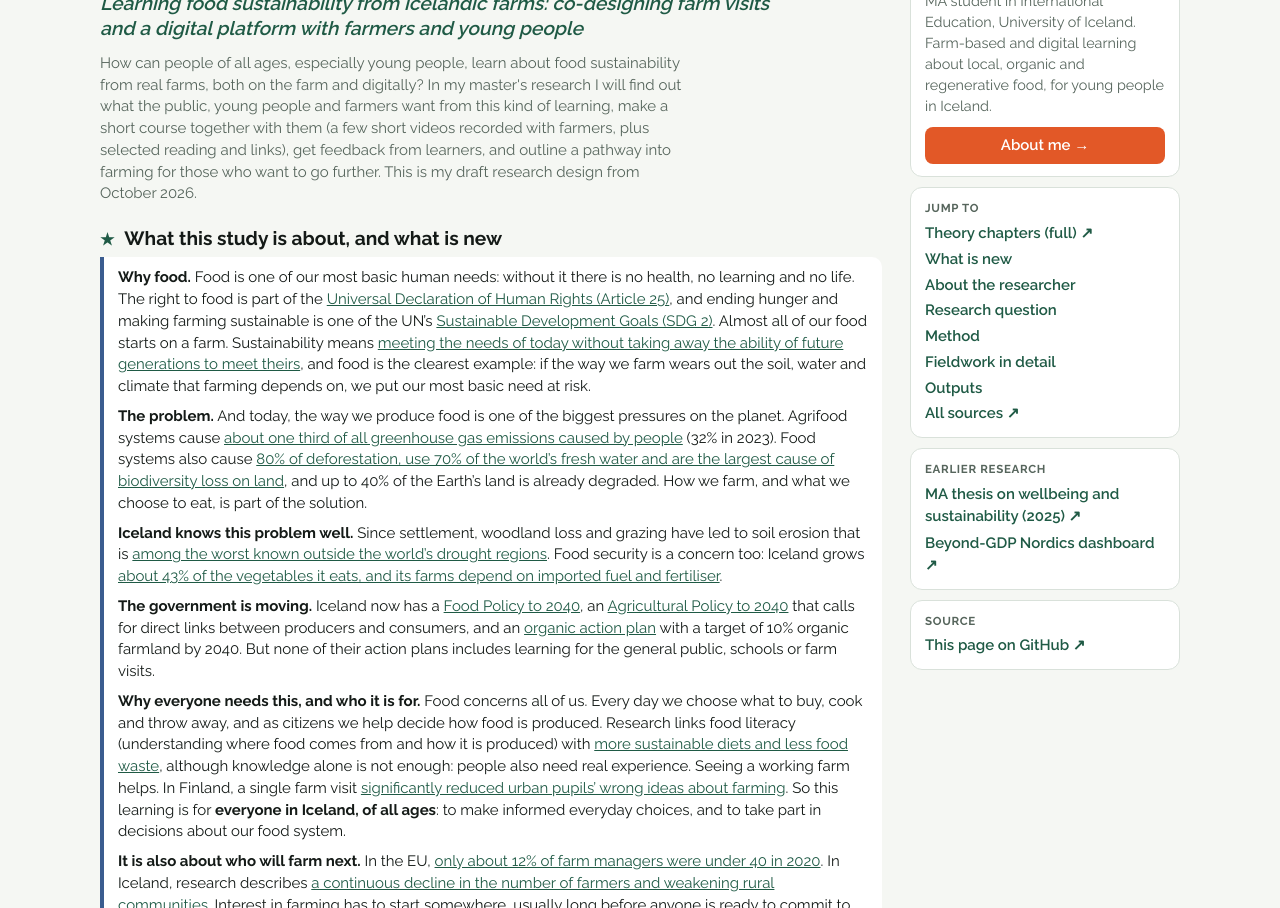
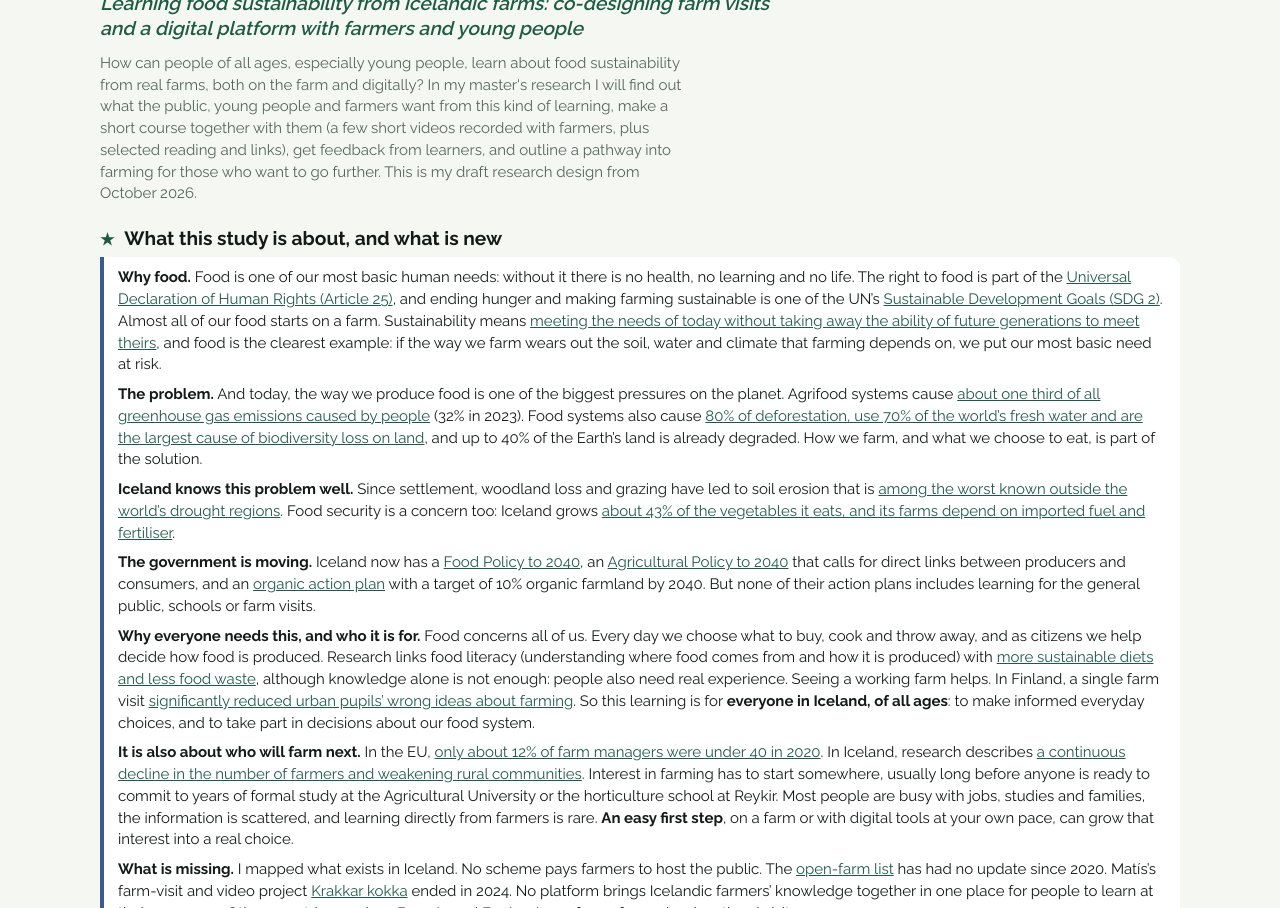
Before and after one commit to mermina/farm-education-research, a plain HTML site: page index.html in a window 1280 px wide. Shown: the part 182-1090 px from the top of the page. Drawn offline with Linux system fonts and the light colour scheme.

Commit message:
Remove sidebar from main and theory pages; move earlier-research links into About the researcher

```diff
--- a/index.html
+++ b/index.html
@@ -96,7 +96,7 @@ footer.site div{max-width:1080px;margin:0 auto;opacity:.75}
   <a class="brand" href="#top"><span class="bn"><b>Marina Ermina</b><span>Farm Education Research</span></span></a>
   <nav class="menu" aria-label="Sections"><a href="#new">Why it matters</a><a href="#question">Question</a><a href="#audiences">Audiences</a><a href="#theory">Theory</a><a href="theory.html">Theory chapters ↗</a><a href="#method">Method</a><a href="#fieldwork">Fieldwork</a><a href="#outputs">Outputs</a><a href="#researcher">Researcher</a><a href="sources.html">Sources ↗</a></nav>
 </div></header>
-<main class="site" id="top"><div class="wrap layout"><div class="view">
+<main class="site" id="top"><div class="wrap"><div class="view">
 <div class="vh"><div class="meta">Master's research · MA International Education, University of Iceland · 2026–2027</div><h1>Farm Education Research</h1>
 <p class="subtitle">Learning food sustainability from Icelandic farms: co-designing farm visits and a digital platform with farmers and young people</p>
 <p class="lede">How can people of all ages, especially young people, learn about food sustainability from real farms, both on the farm and digitally? In my master's research I will find out what the public, young people and farmers want from this kind of learning, make a short course together with them (a few short videos recorded with farmers, plus selected reading and links), get feedback from learners, and outline a pathway into farming for those who want to go further. This is my draft research design from October 2026.</p></div>
@@ -237,32 +237,12 @@ footer.site div{max-width:1080px;margin:0 auto;opacity:.75}
     <li><span class="id">↗</span><div><div class="t"><a href="https://hdl.handle.net/1946/51535">MA thesis: Exploring Indicators of Human Wellbeing and Ecological Sustainability in the Nordic Countries (2025)</a></div><div class="d">Skemman, University of Iceland.</div></div><span class="chip c-decided">Research</span></li>
     <li><span class="id">↗</span><div><div class="t"><a href="https://mermina.github.io/beyond-gdp-nordics/">Interactive dashboard: Wellbeing Economy, Beyond-GDP Indicators in the Nordics</a></div><div class="d">Wellbeing indices vs the Ecological Footprint, 2000–2022.</div></div><span class="chip c-decided">Research</span></li>
   </ul>
-</section>
+<p class="note" style="margin-top:8px"><b>Earlier research:</b> <a href="https://hdl.handle.net/1946/51535">MA thesis on wellbeing and sustainability (2025) ↗</a> · <a href="https://mermina.github.io/beyond-gdp-nordics/">Beyond-GDP Nordics dashboard ↗</a></p></section>
 <section id="sources">
   <h2><span class="n">R6</span>Sources</h2>
   <p class="note"><a href="sources.html"><b>See the full list of sources, in alphabetical order →</b></a> Every fact on this page also links directly to its source.</p>
 </section>
-</div><aside class="side" aria-label="Project links">
-  <div class="side-card">
-    <span class="lab">The researcher</span>
-    <b>Marina Ermina</b>
-    <p>MA student in International Education, University of Iceland. Farm-based and digital learning about local, organic and regenerative food, for young people in Iceland.</p>
-    <a class="side-cta" href="#researcher">About me →</a>
-  </div>
-  <div class="side-card">
-    <span class="lab">Jump to</span>
-    <nav class="side-nav"><a href="theory.html">Theory chapters (full) ↗</a><a href="#new">What is new</a><a href="#researcher">About the researcher</a><a href="#question">Research question</a><a href="#method">Method</a><a href="#fieldwork">Fieldwork in detail</a><a href="#outputs">Outputs</a><a href="sources.html">All sources ↗</a></nav>
-  </div>
-  <div class="side-card">
-    <span class="lab">Earlier research</span>
-    <a href="https://hdl.handle.net/1946/51535">MA thesis on wellbeing and sustainability (2025) ↗</a>
-    <a href="https://mermina.github.io/beyond-gdp-nordics/">Beyond-GDP Nordics dashboard ↗</a>
-  </div>
-  <div class="side-card">
-    <span class="lab">Source</span>
-    <a href="https://github.com/mermina/farm-education-research">This page on GitHub ↗</a>
-  </div>
-</aside></div></main>
+</div></div></main>
 <footer class="site"><div>© Marina Ermina 2026 · Farm Education Research · draft research design, October 2026</div></footer>
 <script>(function(){function s(){var h=document.querySelector(".topbar");if(h)document.documentElement.style.setProperty("--hdr",h.offsetHeight+"px")}s();addEventListener("resize",s);addEventListener("load",s)})();</script>
 </body>
```
Also changed, not shown: theory.html (+2 -2 lines).
